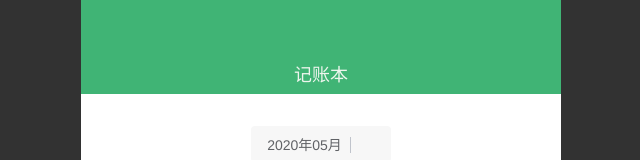
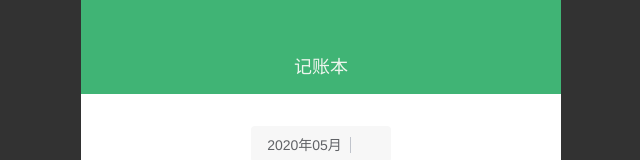
Before and after one commit to haixiangyan/weixin-cash, a React (Create React App) app: page /analysis in a window 1280 px wide. Shown: the top 160 px of the page, without its empty margins (319-959 px from the left). Built offline with nearby package versions, Linux system fonts and the light colour scheme.

Commit message:
修改 Header 的间距

```diff
--- a/src/components/Layout.tsx
+++ b/src/components/Layout.tsx
@@ -9,7 +9,7 @@ const StyledLayout = styled.div`
 `
 
 const Header = styled.header`
-  padding: 60px 14px 8px;
+  padding: 52px 14px 16px;
   background: ${props => props.theme.$success};
   color: ${props => props.theme.$white};
   .title {
```
